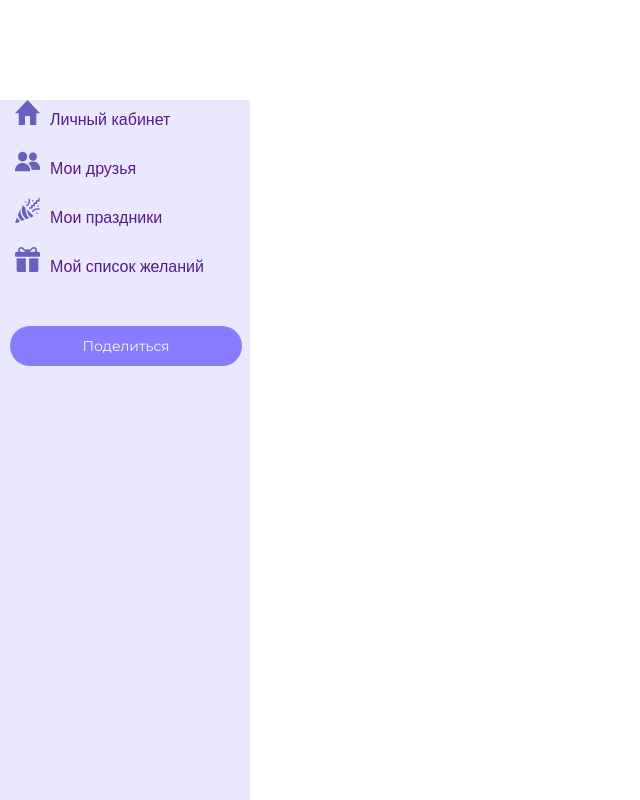
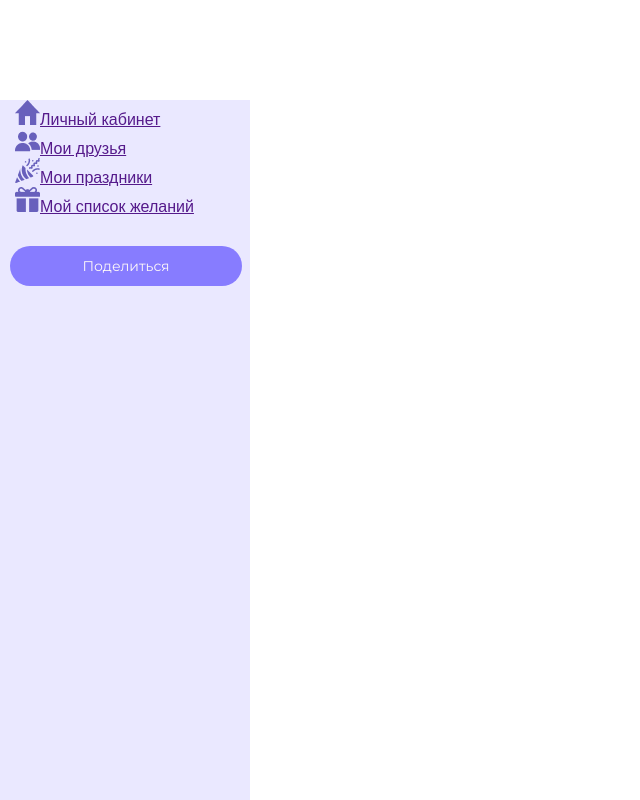
Before and after one commit to CodifyLaboratory/giftme_frontend, a React (Create React App) app: page /wishlist in a window 1280 px wide. Shown: the top 800 px of the page, without its empty margins (0-640 px from the left). Built offline with nearby package versions, Linux system fonts and the light colour scheme.

Commit message:
CssModules2

```diff
--- a/src/components/sidebar/sidebar.css
+++ b/src/Components/sidebar/sidebar.module.css
@@ -1,4 +1,4 @@
-.side-bar {
+.side_bar {
     background-color: #EAE8FF;
     height: 1000px;
     width: 600px;
@@ -6,7 +6,7 @@
 
 }
 
-.side-bar-content {
+.side_bar_content {
     margin-top: 100px;
     margin-left: 10px;
 
--- a/src/components/wishlistContent/wishlistContent.css
+++ b/src/Components/wishlistContent/wishlistContent.module.css
@@ -1,4 +1,4 @@
-.input-wish{
+.input_wish{
     width: 45px;
     height: 45px;
     border: 1px solid rgba(26, 26, 26, 0.6);
--- a/src/components/wishlistSidebar/wishlistSidebar.css
+++ b/src/Components/wishlistSidebar/wishlistSidebar.module.css
@@ -1,11 +1,11 @@
-.Wishlistside-bar{
+.Wishlistside_bar{
     background-color: #EAE8FF;
     height: 1000px;
     width: 250px;
     color: #6860BC;
 }
 
-.Wishlistside-bar-content{
+.Wishlistside_bar_content{
     margin-top: 100px;
     margin-left: 15px;
 }
--- a/src/components/friendsInfo/friendsInfo.jsx
+++ b/src/components/friendsInfo/friendsInfo.jsx
@@ -1,13 +1,13 @@
 import React from 'react'
-import css from './friendsInfo.css'
+import css from './friendsInfo.module.css'
 import image from './../../img/image.png'
 
 const FriendsInfo = () => {
 
 return(
 
- <div className='friends'>
- <div className='spans'>
+ <div className={css.friends}>
+ <div className={css.spans}>
   <span></span>
   <span></span>
   <span></span>
--- a/src/components/sidebar/sidebar.jsx
+++ b/src/components/sidebar/sidebar.jsx
@@ -1,5 +1,5 @@
 import React from 'react'
-import css from './sidebar.css'
+import css from './sidebar.module.css'
 import friends from './../../img/friends.png'
 import holidays from './../../img/holidays.png'
 import gifts from './../../img/gifts.png'
@@ -7,24 +7,24 @@ import { Link } from 'react-router-dom'
 
 const SideBar = () => {
     return (
-        <div className='side-bar'>
+        <div className={css.side_bar}>
 
 
-            <div className='side-bar-content'>
+            <div className={css.side_bar_content}>
 
-                <div className='wrapper'>
+                <div className={css.wrapper}>
                     <img src={friends} alt="friends" />
-                    <Link className="link">Мои друзья</Link>
+                    <Link className={css.link}>Мои друзья</Link>
                 </div>
 
-                <div className='wrapper'>
+                <div className={css.wrapper}>
                     <img src={holidays} alt="holidays" />
-                    <Link className='link'>Мои праздники</Link>
+                    <Link className={css.link}>Мои праздники</Link>
                 </div>
 
-                <div className='wrapper'>
+                <div className={css.wrapper}>
                     <img src={gifts} alt="gifts" />
-                    <Link className='link'>Мои подарки</Link>
+                    <Link className={css.link}>Мои подарки</Link>
                 </div>
             </div>
 
@@ -34,4 +34,4 @@ const SideBar = () => {
     )
 }
 
-export default SideBar
+export default SideBar;
--- a/src/components/wishlistContent/wishlistContent.jsx
+++ b/src/components/wishlistContent/wishlistContent.jsx
@@ -1,14 +1,14 @@
 import React from 'react'
 import wish from './../../img/wish.png'
-import css from './wishlistContent.css'
+import css from './wishlistContent.module.css'
 
 
 const WishlistContent = () => {
     return(
-        <div className='wishlist'>
+        <div className={css.wishlist}>
             <img src={wish} alt="wish"/>
 
-           <div className='wish'>
+           <div className={css.wish}>
 
             <h3>Книга</h3>
             <p> Hello, it's time to start your today's standup for cm_lab_giftme. Please answer following questions (reply skip to not report today)</p>
@@ -18,9 +18,9 @@ const WishlistContent = () => {
             <span>Дата</span>
 
            </div>
-           <input className='input-wish'></input>
+           <input className={css.input_wish}></input>
            </div>
     )
 }
 
-export default WishlistContent
+export default WishlistContent;
--- a/src/components/wishlistSidebar/wishlistSidebar.jsx
+++ b/src/components/wishlistSidebar/wishlistSidebar.jsx
@@ -1,5 +1,5 @@
 import React from 'react'
-import css from './wishlistSidebar.css'
+import css from './wishlistSidebar.module.css'
 import home from './../../img/home.png'
 import friends from './../../img/friends.png'
 import holidays from './../../img/holidays.png'
@@ -8,33 +8,31 @@ import { Link } from 'react-router-dom'
 
 const WishlistSidebar = () => {
     return (
-        <div className='Wishlistside-bar'>
+        <div className={css.Wishlistside_bar}>
 
-            <div className='Wishlistside-bar-content'>
-                <div className='wrapper'>
+            <div className={css.Wishlistside_bar_content}>
+                <div className={css.wrapper}>
                     <img src={home} alt="home" />
-                    <Link className="link">Личный кабинет</Link>
+                    <Link className={css.link}>Личный кабинет</Link>
                 </div>
 
-                <div className='wrapper'>
+                <div className={css.wrapper}>
                     <img src={friends} alt="friends" />
                     <Link className="link">Мои друзья</Link>
                 </div>
 
-                <div className='wrapper'>
+                <div className={css.wrapper}>
                     <img src={holidays} alt="holidays" />
-                    <Link className='link'>Мои праздники</Link>
+                    <Link className={css.link}>Мои праздники</Link>
                 </div>
 
-                <div className='wrapper'>
+                <div className={css.wrapper}>
                     <img src={gifts} alt="gifts" />
-                    <Link className='link'>Мой список желаний</Link>
+                    <Link className={css.link}>Мой список желаний</Link>
                 </div>
-                </div>
+            </div>
 
-                <button className='share'>Поделиться</button>
-
-
+            <button className={css.share}>Поделиться</button>
         </div>
     )
 }
```
Also changed, not shown: src/Components/friendsInfo/friendsInfo.module.css (renamed from src/components/friendsInfo/friendsInfo.css).
